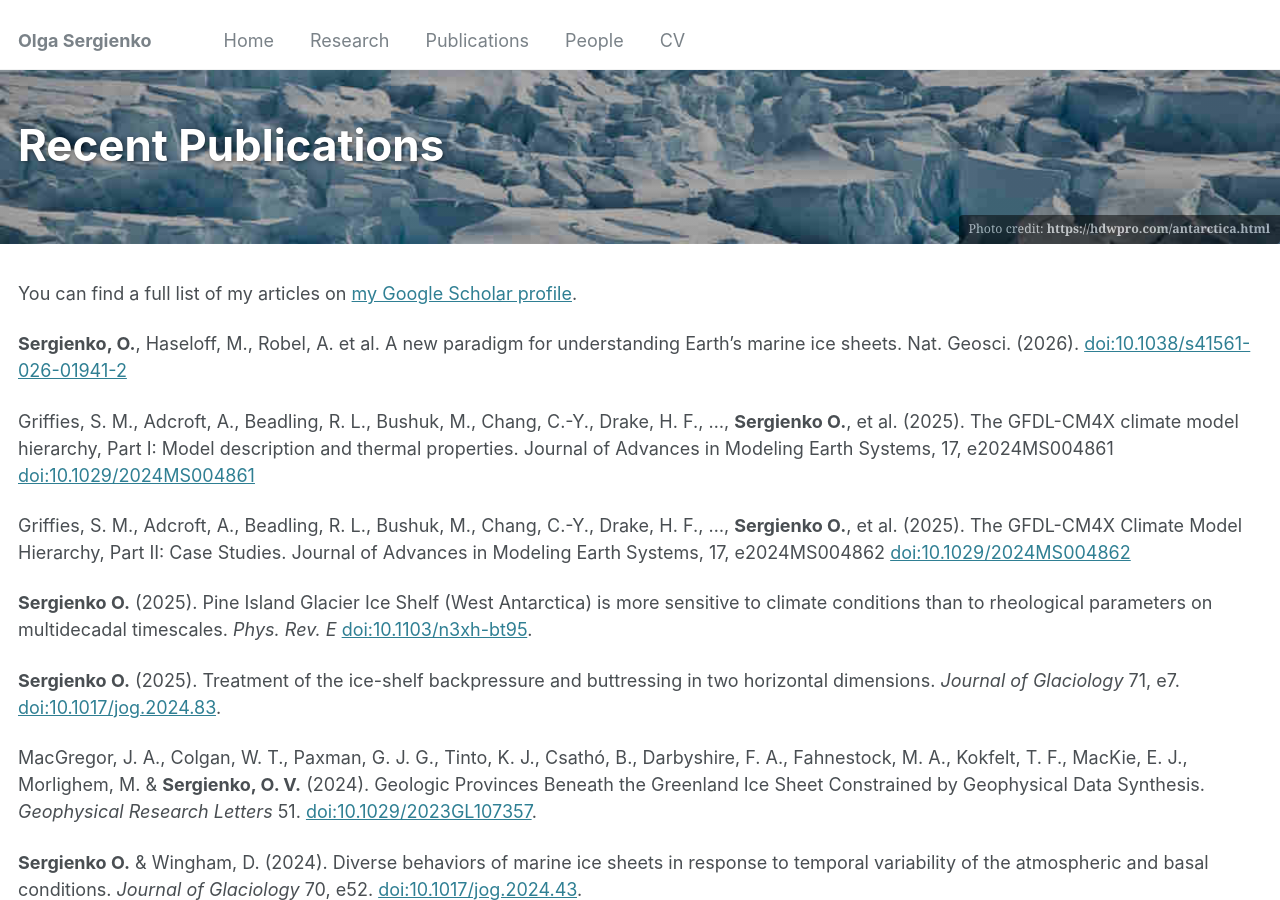
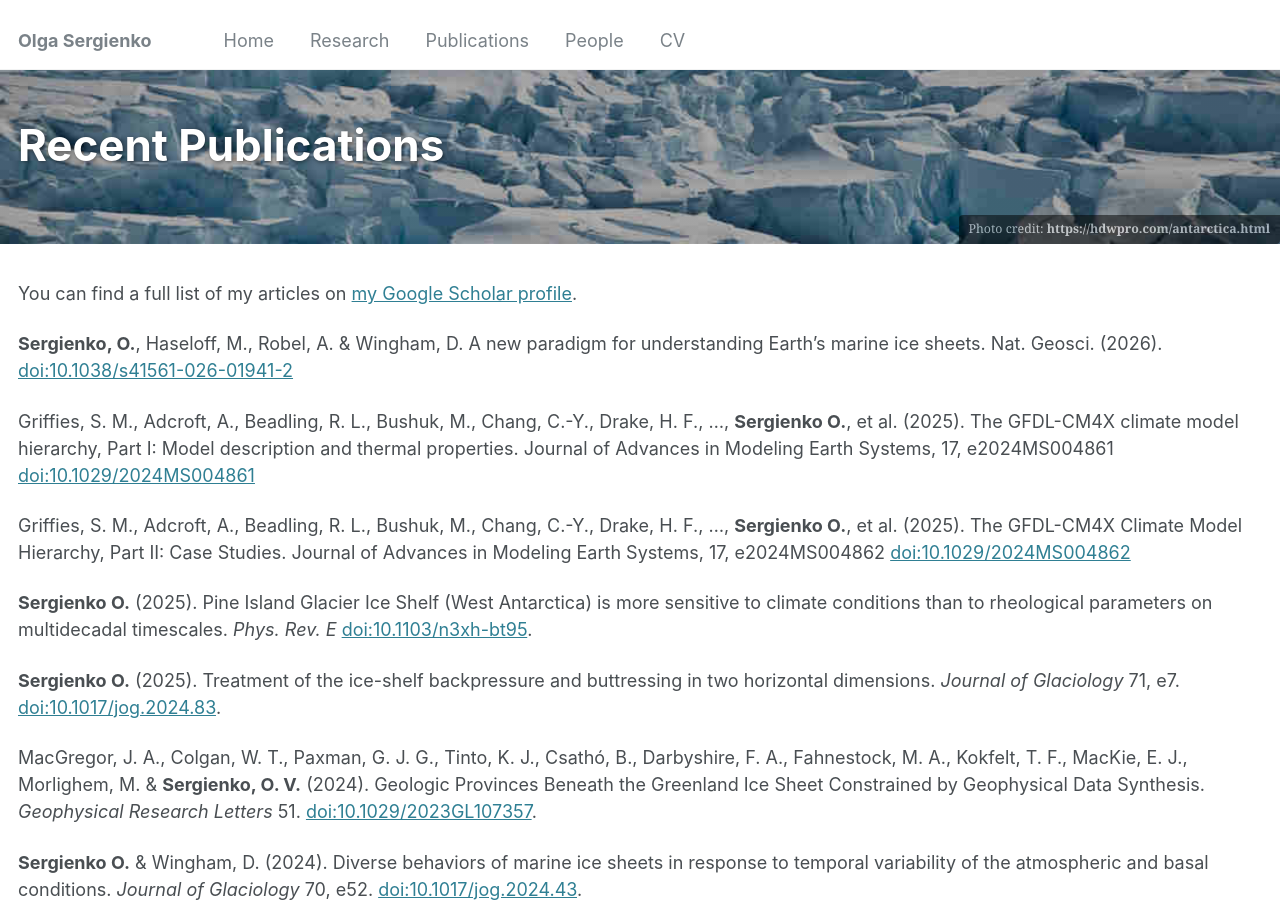
Before and after one commit to o-s-web/o-s-web.github.io, a Jekyll site: the page built from _pages/publications.md, in a window 1280 px wide and 900 px high. Built offline with Jekyll 4.4.1, drawn with Linux system fonts in a browser that asks for light colours.

Commit message:
Updated publication list.

```diff
--- a/_pages/publications.md
+++ b/_pages/publications.md
@@ -11,7 +11,7 @@ header:
 ---
   You can find a full list of my articles on <a href="https://scholar.google.com/citations?user=g2pWIEgAAAAJ&hl=en">my Google Scholar profile</a>.
 
-**Sergienko, O.**, Haseloff, M., Robel, A. et al. A new paradigm for understanding Earth’s marine ice sheets. Nat. Geosci. (2026). [doi:10.1038/s41561-026-01941-2](https://doi.org/10.1038/s41561-026-01941-2)
+**Sergienko, O.**, Haseloff, M., Robel, A. & Wingham, D. A new paradigm for understanding Earth’s marine ice sheets. Nat. Geosci. (2026). [doi:10.1038/s41561-026-01941-2](https://doi.org/10.1038/s41561-026-01941-2)
 
 Griffies, S. M., Adcroft, A., Beadling, R. L., Bushuk, M., Chang, C.-Y., Drake, H. F., ..., **Sergienko O.**, et al. (2025). The GFDL-CM4X climate model hierarchy, Part I: Model description and thermal properties. Journal of Advances in Modeling Earth Systems, 17, e2024MS004861 [doi:10.1029/2024MS004861](https://doi.org/10.1029/2024MS004861)
 
```
